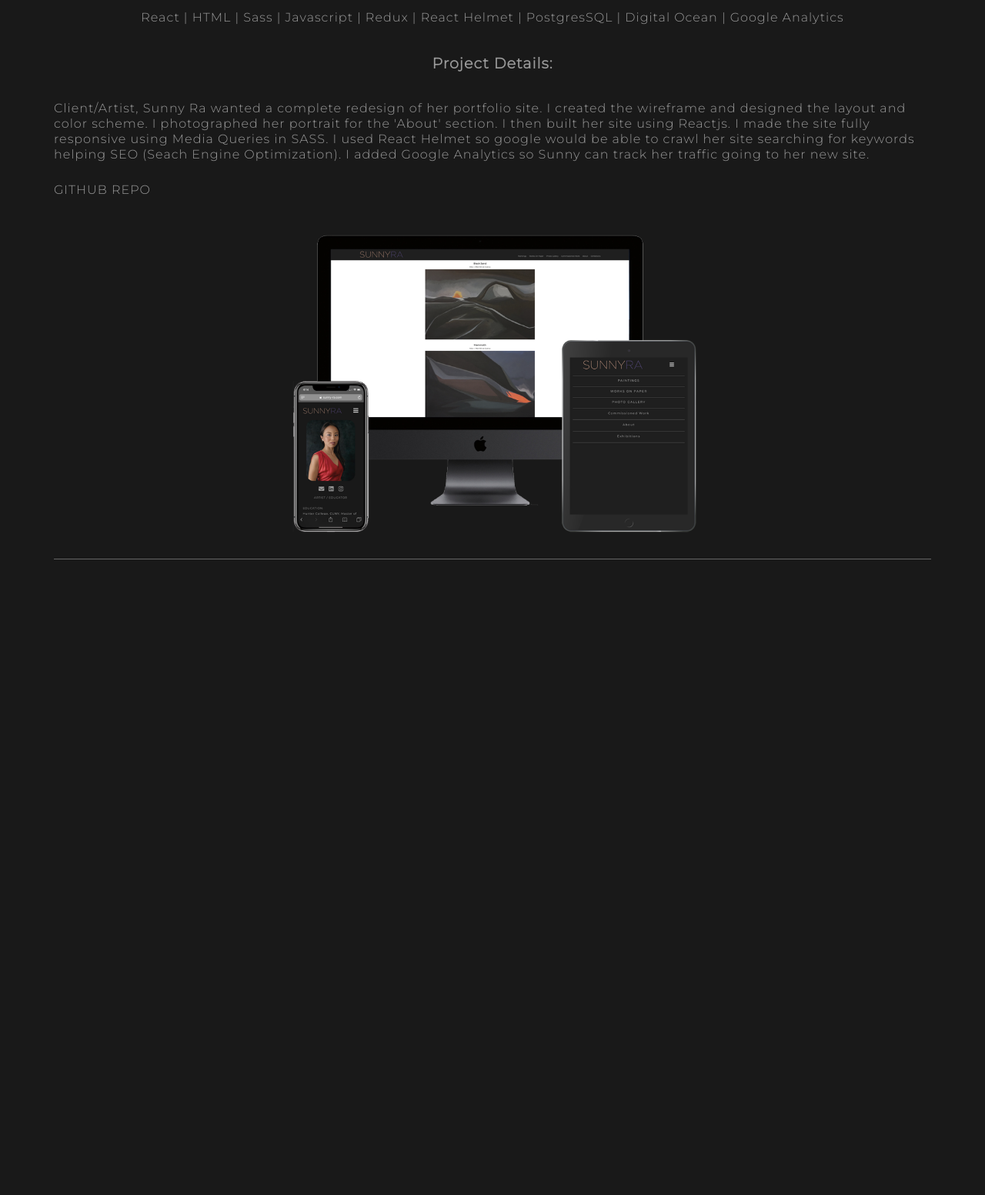
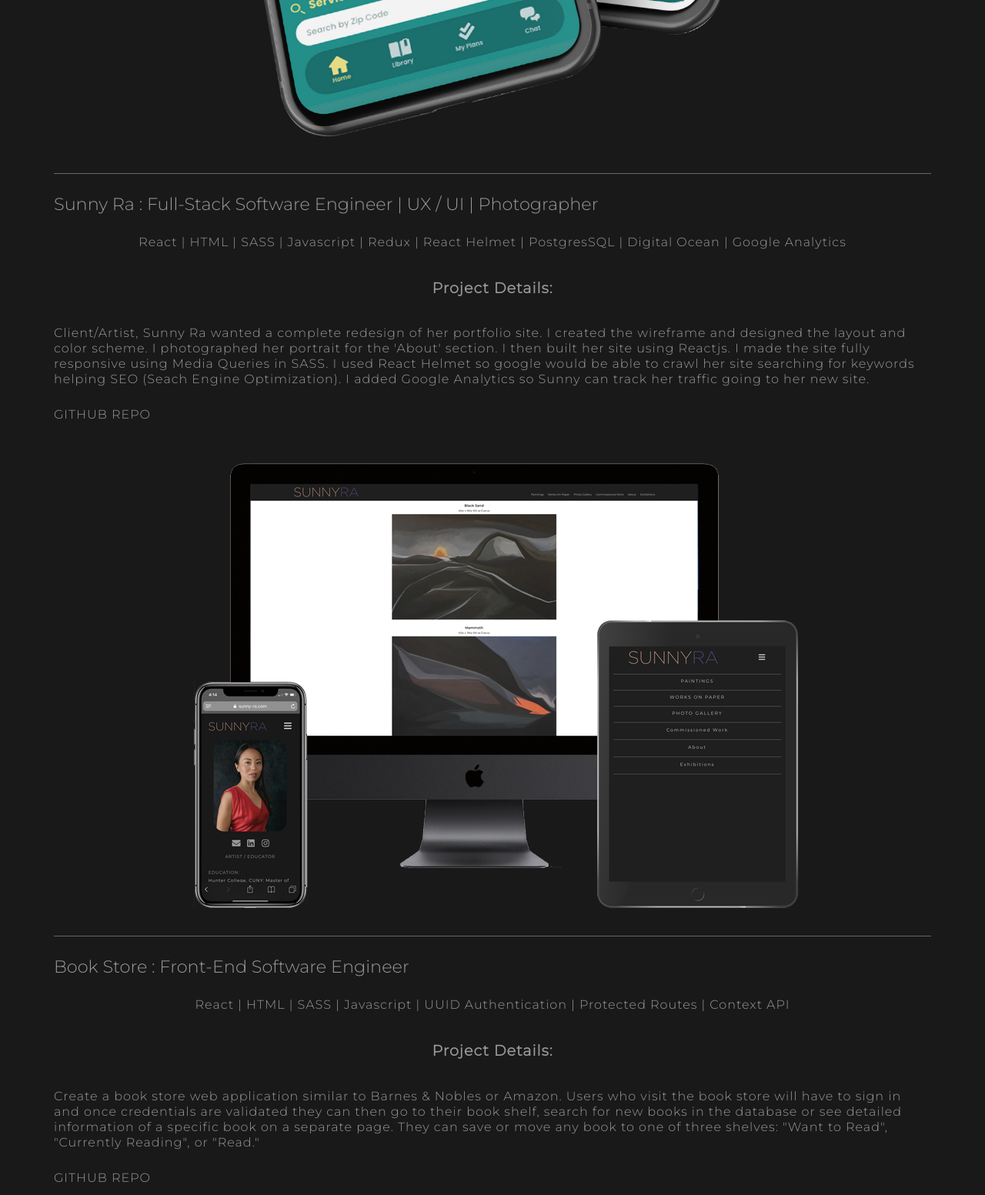
Before and after one commit to danlubbers/webdev-danlubbers-ts, a Gatsby site: page / in a window 1280 px wide. Shown: the part 2706-4259 px from the top of the page at 77% size. Before the commit the page ends 3441 px from the top, so only its background shows below. Built offline with nearby package versions, Linux system fonts and the light colour scheme; Gatsby itself is replaced by a stand-in of ours; no server answers.

Commit message:
Added BookStore Details to JSON and added conditional for github repo if its null

```diff
--- a/src/Json_Templates/projects.json
+++ b/src/Json_Templates/projects.json
@@ -11,10 +11,19 @@
   {
     "client": "Sunny Ra",
     "position": "Full-Stack Software Engineer | UX / UI | Photographer",
-    "tech": "React | HTML | Sass | Javascript | Redux | React Helmet  | PostgresSQL | Digital Ocean | Google Analytics",
+    "tech": "React | HTML | SASS | Javascript | Redux | React Helmet  | PostgresSQL | Digital Ocean | Google Analytics",
     "details": "Client/Artist, Sunny Ra wanted a complete redesign of her portfolio site. I created the wireframe and designed the layout and color scheme. I photographed her portrait for the 'About' section. I then built her site using Reactjs. I made the site fully responsive using Media Queries in SASS. I used React Helmet so google would be able to crawl her site searching for keywords helping SEO (Seach Engine Optimization). I added Google Analytics so Sunny can track her traffic going to her new site.",
     "github-repo": "github.com/danlubbers/sunny-ra.com",
     "promo-image": "sunny-ra-website-apple-devices-2019.png",
     "website": "sunny-ra.com"
+  },
+  {
+    "client": "Book Store",
+    "position": "Front-End Software Engineer",
+    "tech": "React | HTML | SASS | Javascript | UUID Authentication | Protected Routes | Context API",
+    "details": "Create a book store web application similar to Barnes & Nobles or Amazon. Users who visit the book store will have to sign in and once credentials are validated they can then go to their book shelf, search for new books in the database or see detailed information of a specific book on a separate page. They can save or move any book to one of three shelves: \"Want to Read\", \"Currently Reading\", or \"Read.\"",
+    "github-repo": "github.com/danlubbers/book-store",
+    "promo-image": "bookstore-media-promo.png",
+    "website": null
   }
 ]
--- a/src/components/Projects/Projects.tsx
+++ b/src/components/Projects/Projects.tsx
@@ -24,14 +24,16 @@ const Projects = () => {
           <section>
             <h3>Project Details:</h3>
             <p className="details">{project.details}</p>
+            {project['github-repo'] && (
               <a
                 className="github-text"
-              href={project['github-repo']}
+                href={`http://${project['github-repo']}`}
                 target="_blank"
                 rel="noopener noreferrer"
               >
                 GITHUB REPO
               </a>
+            )}
             <div className="screenshots">
               <a
                 className="project-screenshot"
--- a/src/components/Projects/_Projects.scss
+++ b/src/components/Projects/_Projects.scss
@@ -50,15 +50,15 @@
 
     .screenshots {
       margin-top: 40px;
-      display: flex;
-      justify-content: center;
-      align-items: center;
 
       .project-screenshot {
-        width: 50%;
+        width: 100%;
+        display: flex;
+        justify-content: center;
+        align-items: center;
 
         .promo-image {
-          width: 100%;
+          width: 75%;
 
           @media (max-width: 768px) {
             width: 100%;
```
Also changed, not shown: src/assets/images/bookstore-media-promo.png (added). Lines whose indentation alone changed are shown as unchanged.
